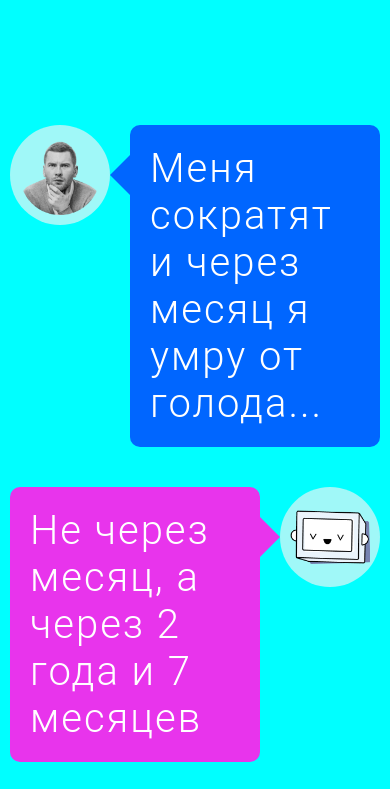
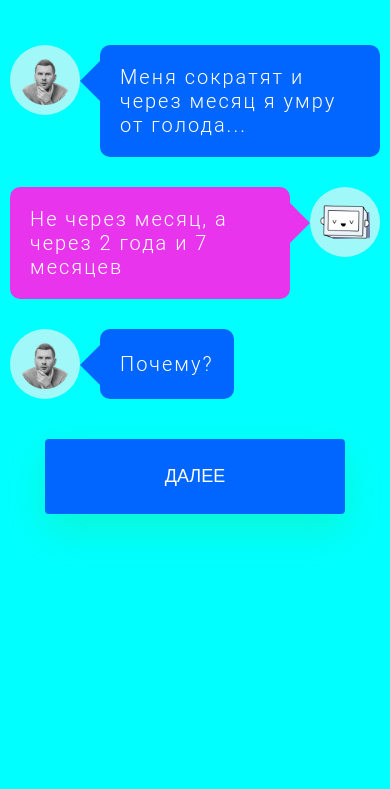
Before and after one commit to IvanZezyukin/get-fired-landing, a plain HTML site: page index.html in a window 390 px wide. Shown: the part 55-844 px from the top of the page. Drawn offline with Linux system fonts and the light colour scheme.

Commit message:
fixes for mobile screens

```diff
--- a/styles.css
+++ b/styles.css
@@ -272,7 +272,8 @@ body {
 }
 @media (max-width: 720px) {
     body {
-        font-size: 40px;
+        font-size: 20px;
+        padding-top: 80px;
     }
     .circle-right::after {
         display: none;
@@ -281,19 +282,21 @@ body {
         display: none;
     }
     button {
-        margin-top: 40px;
-        height: 80px;
+        height: 75px;
+        width: 300px;
         line-height: 25px;
-        font-size: 25px;
+        font-size: 18px;
     }
     .form_button {
-        height: 80px;
+        height: 75px;
         line-height: 25px;
-        font-size: 25px;
+        font-size: 18px;
+        width: 300px;
     }
     .form_input {
         height: 45px;
-        font-size: 25px;
+        font-size: 18px;
+        width: 265px;
     }
     .form_label {
         font-size: 20px;
@@ -305,4 +308,40 @@ body {
         font-size: 20px;
         line-height: 30px;
     }
+    .popup {
+        margin-left: -170px;
+        margin-top: -200px;
+    }
+    .form_success {
+        max-width: 300px;
+    }
+    .header {
+        position: absolute;
+    }
+    .circle {
+        width: 70px;
+        min-width: 70px;
+        height: 70px;
+        background-size: 50px;
+    }
+    .circle::after {
+        left: 50px;
+        top: 16px;
+    }
+    .circle-right {
+        width: 70px;
+        min-width: 70px;
+        height: 70px;
+        background-size: 50px;
+    }
+    .circle-right::before {
+        left: -20px;
+        top: 16px;
+    }
+    .header {
+        margin-bottom: 20px;
+    }
+    .message-line {
+        margin-top: 10px;
+        margin-bottom: 10px;
 }
```
